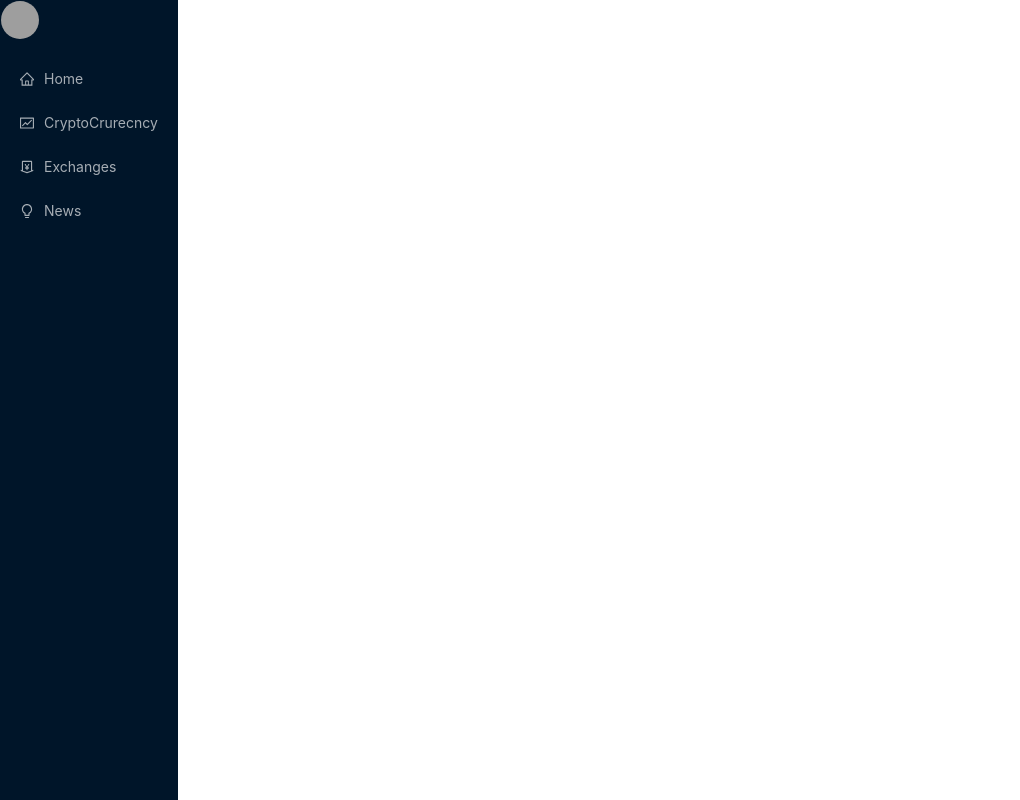
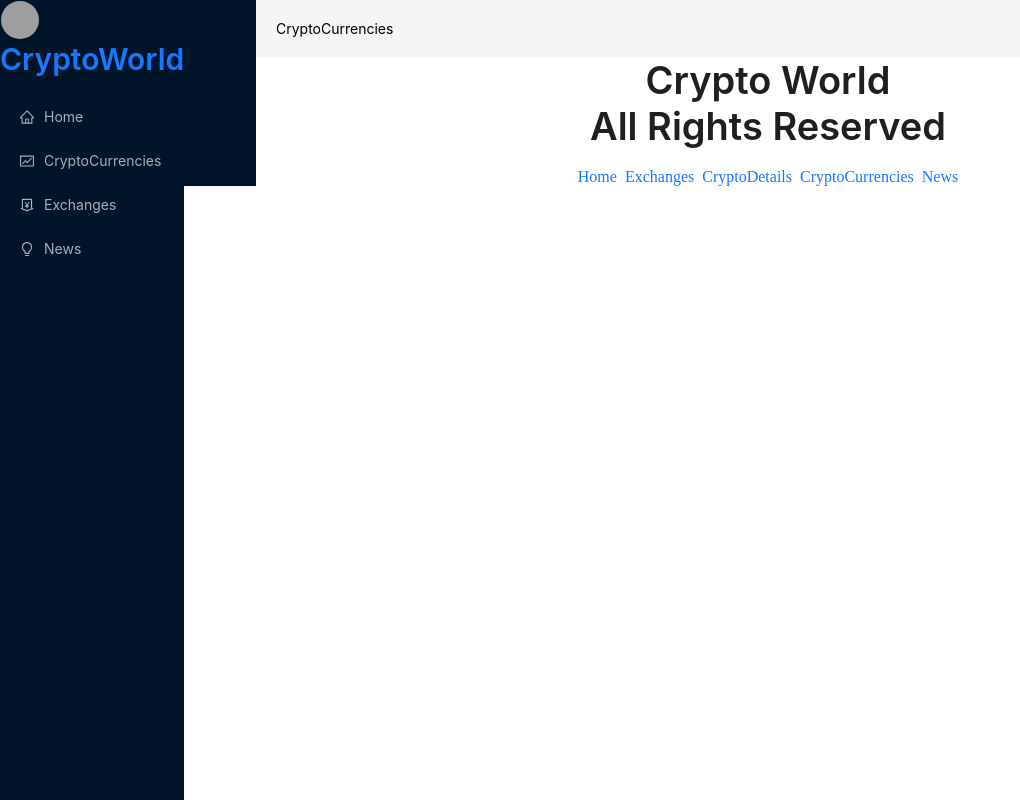
Before and after one commit to Kohli0003/CryptoProject, a React (Create React App) app: page /cryptocurrencies in a window 1280 px wide. Shown: the whole page, without its empty margins (0-1020 px from the left). Built offline with nearby package versions, Linux system fonts and the light colour scheme; grey boxes are pictures that could not be loaded.

Commit message:
Footer Changed
Added Various components and footer

```diff
--- a/package.json
+++ b/package.json
@@ -18,7 +18,7 @@
     "react-chartjs-2": "^5.2.0",
     "react-dom": "^18.2.0",
     "react-redux": "^8.1.3",
-    "react-router-dom": "^6.17.0",
+    "react-router-dom": "^5.2.0",
     "react-scripts": "5.0.1",
     "web-vitals": "^2.1.4"
   },
--- a/public/index.html
+++ b/public/index.html
@@ -18,6 +18,5 @@
   <body>
     <noscript>You need to enable JavaScript to run this app.</noscript>
     <div id="root"></div>
-    <h1>CryptoVerse</h1>
   </body>
 </html>
--- a/src/App.js
+++ b/src/App.js
@@ -1,7 +1,7 @@
 import React from 'react';
-import { Switch, Route, Link} from 'react-router-dom';
+import { Switch, Route, Link, Routes} from 'react-router-dom';
 import { Layout,Typography, Space} from 'antd';
-import {Navbar} from './components/index';
+import {Navbar,Exchanges,HomePage,CryptoCurrencies,News,CryptoDetails} from './components';
 import './App.css';
 
 const App = () => {
@@ -12,11 +12,45 @@ const App = () => {
 
         </div>
         <div className="main">
+            <Layout>
+                <div className="routes">
+
+                    <Switch>
+                        <Route exact path="/">
+                            <HomePage/>
+                        </Route>
+                        <Route exact path="/exchanges">
+                            <Exchanges/>
+                        </Route>
+                        <Route exact path="/cryptocurrencies">
+                            <CryptoCurrencies/>
+                        </Route>
+                        <Route exact path="/crypto/:coinId">
+                            <CryptoDetails/>
+                        </Route>
+                        <Route exact path="/News">
+                            <News/>
+                        </Route>
+                    </Switch>
+
+                </div>
+            </Layout>
+            <div className="footer" level={5} style={{color:'white',textAlign:'center'}}>
+        <Typography.Title>
+            Crypto World <br/>
+            All Rights Reserved
+        </Typography.Title>
+        <Space>
+            <Link to="/">Home</Link>
+            <Link to="/">Exchanges</Link>
+            <Link to="/">CryptoDetails</Link>
+            <Link to="/">CryptoCurrencies</Link>
+            <Link to="/">News</Link>
+        </Space>
+        </div>
 
         </div>
-        <div className="footer">
 
-        </div>
     </div>
   )
 }
--- /dev/null
+++ b/src/components/CryptoCurrencies.jsx
@@ -0,0 +1,11 @@
+import React from 'react'
+
+const CryptoCurrencies = () => {
+  return (
+    <div>
+      CryptoCurrencies
+    </div>
+  )
+}
+
+export default CryptoCurrencies
--- /dev/null
+++ b/src/components/CryptoDetails.jsx
@@ -0,0 +1,11 @@
+import React from 'react'
+
+const CryptoDetails = () => {
+  return (
+    <div>
+      CryptoDetails
+    </div>
+  )
+}
+
+export default CryptoDetails
--- /dev/null
+++ b/src/components/Exchanges.jsx
@@ -0,0 +1,11 @@
+import React from 'react'
+
+const Exchanges = () => {
+  return (
+    <div>
+      Exchanges
+    </div>
+  )
+}
+
+export default Exchanges
--- /dev/null
+++ b/src/components/HomePage.jsx
@@ -0,0 +1,12 @@
+import React from 'react'
+
+const HomePage = () => {
+  return (
+    <div>
+      HomePage
+    </div>
+  )
+}
+
+
+export default HomePage
--- a/src/components/Navbar.jsx
+++ b/src/components/Navbar.jsx
@@ -10,7 +10,8 @@ const Navbar = () => {
         <div className="logo-container">
             <Avatar src={icon} size="large"/>
             <Typography.Title level={2} className="logo">
-                <Link to="/" CryptoWorld>
+                <Link to="/">
+                CryptoWorld
                 </Link>
             </Typography.Title>
 
@@ -20,13 +21,13 @@ const Navbar = () => {
                 <Link to="/">Home</Link>
                 </Menu.Item>
                 <Menu.Item icon={<FundOutlined/>}>
-                <Link to="/">CryptoCrurecncy</Link>
+                <Link to="/cryptocurrencies">CryptoCurrencies</Link>
                 </Menu.Item>
                 <Menu.Item icon={<MoneyCollectOutlined/>}>
-                <Link to="/">Exchanges</Link>
+                <Link to="/>exchanges">Exchanges</Link>
                 </Menu.Item>
                 <Menu.Item icon={<BulbOutlined/>}>
-                <Link to="/">News</Link>
+                <Link to="/news">News</Link>
                 </Menu.Item>
 
 
--- /dev/null
+++ b/src/components/News.jsx
@@ -0,0 +1,11 @@
+import React from 'react'
+
+const News = () => {
+  return (
+    <div>
+      News
+    </div>
+  )
+}
+
+export default News
--- a/src/components/index.js
+++ b/src/components/index.js
@@ -1 +1,6 @@
 export {default as Navbar} from './Navbar';
+export {default as HomePage} from './HomePage';
+export {default as Exchanges} from './Exchanges';
+export {default as CryptoCurrencies} from './CryptoCurrencies';
+export {default as CryptoDetails} from './CryptoDetails';
+export {default as News} from './News';
--- a/src/index.js
+++ b/src/index.js
@@ -4,6 +4,8 @@ import { BrowserRouter as Router } from 'react-router-dom';
 
 import App from './App';
 
+
+
 ReactDom.render(
     <Router>
 <App />
```
Also changed, not shown: 1 other file (tests, documents, lock files or other folders).
